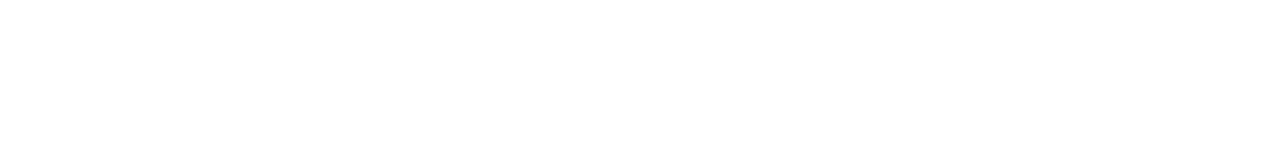
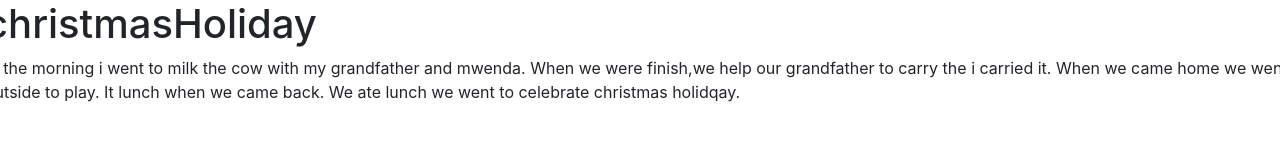
Before and after one commit to ethanmwirigi/christmasHoliday, a plain HTML site: page index.html in a window 1280 px wide. Drawn offline with Linux system fonts and the light colour scheme.

Commit message:
i added a sentence

```diff
--- a/index.html
+++ b/index.html
@@ -6,6 +6,22 @@
 </head>
 <body>
 <div class="container"></div>
+<div class="row">
+<h1>christmasHoliday</h1>
+<p>
+In the morning i went to milk the cow with my grandfather and mwenda.
+When we were finish,we help our grandfather to carry the i carried it.
+When we came home we went outside to play.
+It lunch when we came back.
+We ate lunch we went to celebrate christmas holidqay.
+
+
+</p>
+
+
+</div>
+<div class="row"></div>
+<div class="row"></div>
 <div class="row"></div>
 </body>
 </html>
```
